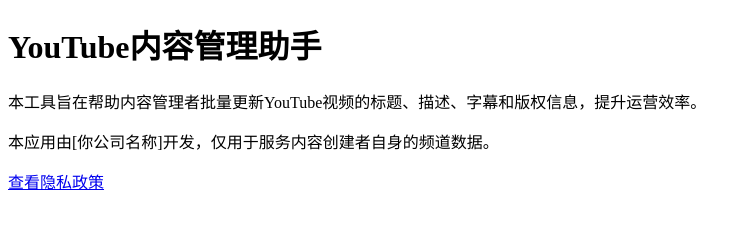
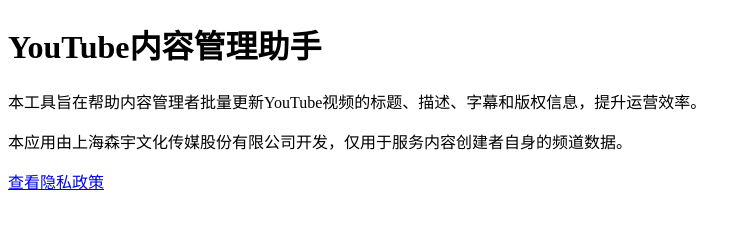
Before and after one commit to hakolove/youtube-helper-site, a plain HTML site: page index.html in a window 1280 px wide. Shown: the whole page, without its empty margins (0-751 px from the left). Drawn offline with Linux system fonts and the light colour scheme.

Commit message:
Update index.html

```diff
--- a/index.html
+++ b/index.html
@@ -8,7 +8,7 @@
 <body>
   <h1>YouTube内容管理助手</h1>
   <p>本工具旨在帮助内容管理者批量更新YouTube视频的标题、描述、字幕和版权信息，提升运营效率。</p>
-  <p>本应用由[你公司名称]开发，仅用于服务内容创建者自身的频道数据。</p>
+  <p>本应用由上海森宇文化传媒股份有限公司开发，仅用于服务内容创建者自身的频道数据。</p>
   <a href="/privacy.html">查看隐私政策</a>
 </body>
 </html>
```
